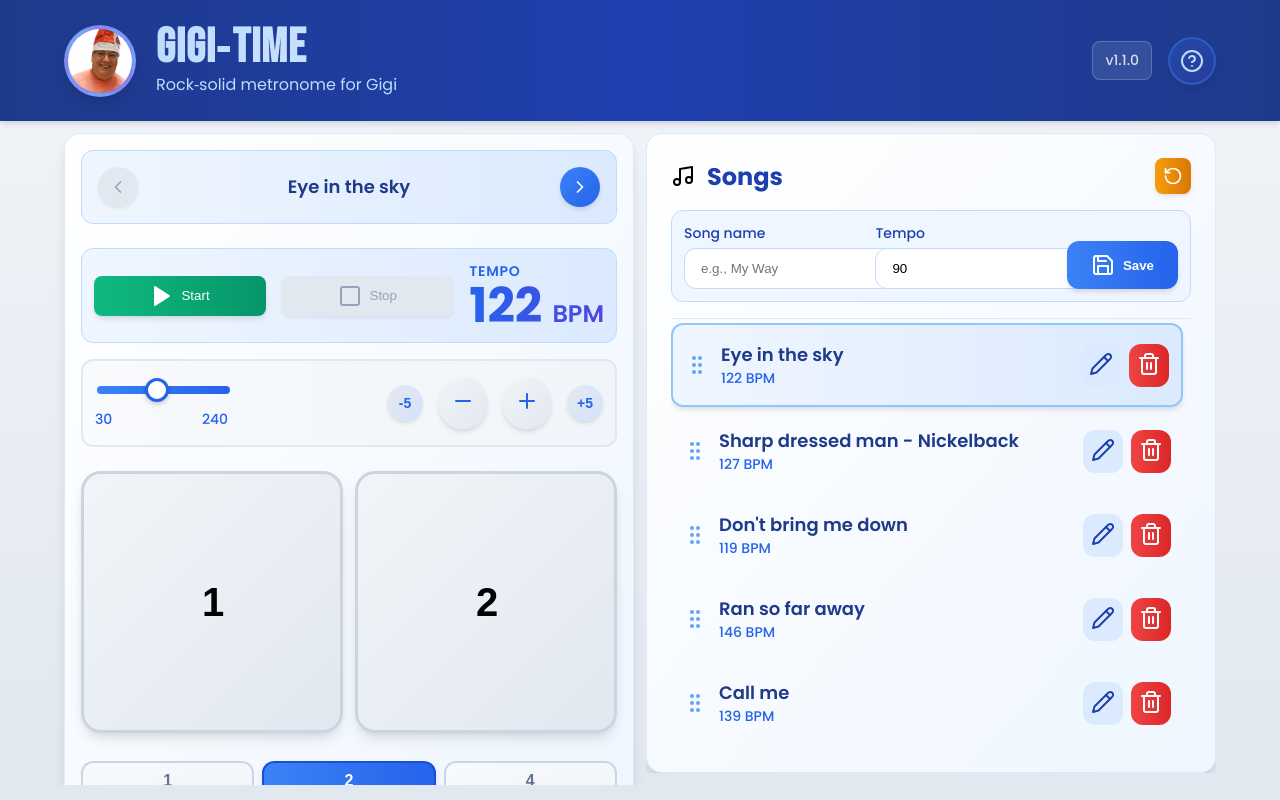
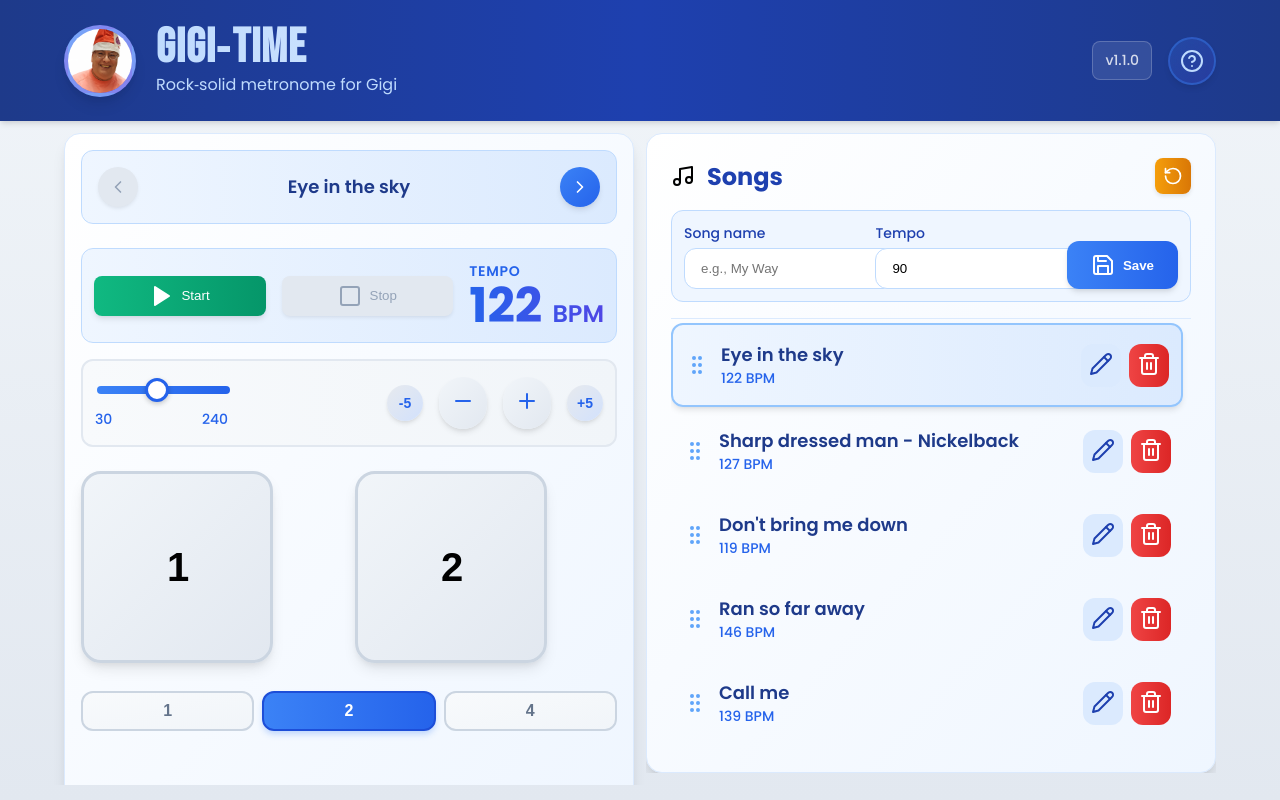
Before and after one commit to nirarad/GigiTime, a React (Create React App) app: page / in a window 1280 px wide. Built offline with nearby package versions, Linux system fonts and the light colour scheme.

Commit message:
Fixed box sizes

```diff
--- a/src/app.css
+++ b/src/app.css
@@ -477,16 +477,10 @@ main {
   grid-row: 1;
 }
 
-.beat-buttons:has(.beat-button:nth-child(4)) .beat-button {
-  aspect-ratio: 2 / 1;
-  height: 6.2rem;
-  width: 13rem;
-  transition: all 0.3s cubic-bezier(0.4, 0, 0.2, 1);
-}
-
 .beat-button {
   aspect-ratio: 1 / 1;
-  width: 100%;
+  height: 12rem;
+  width: 12rem;
   border-radius: 1.25rem;
   font-size: 2.5rem;
   font-weight: 900;
@@ -495,7 +489,13 @@ main {
   border: 3px solid;
   cursor: pointer;
   transition: all 0.3s cubic-bezier(0.4, 0, 0.2, 1);
-  min-height: 4rem;
+}
+
+.beat-buttons:has(.beat-button:nth-child(4)) .beat-button {
+  aspect-ratio: 1 / 1;
+  height: 5.6rem;
+  width: 10rem;
+  transition: all 0.3s cubic-bezier(0.4, 0, 0.2, 1);
 }
 
 
@@ -535,7 +535,7 @@ main {
   display: flex;
   align-items: center;
   gap: 0.5rem;
-  margin: 0.5rem 0;
+  margin: 0.5rem 0 2rem 0;
   flex-shrink: 0;
 }
 
```
